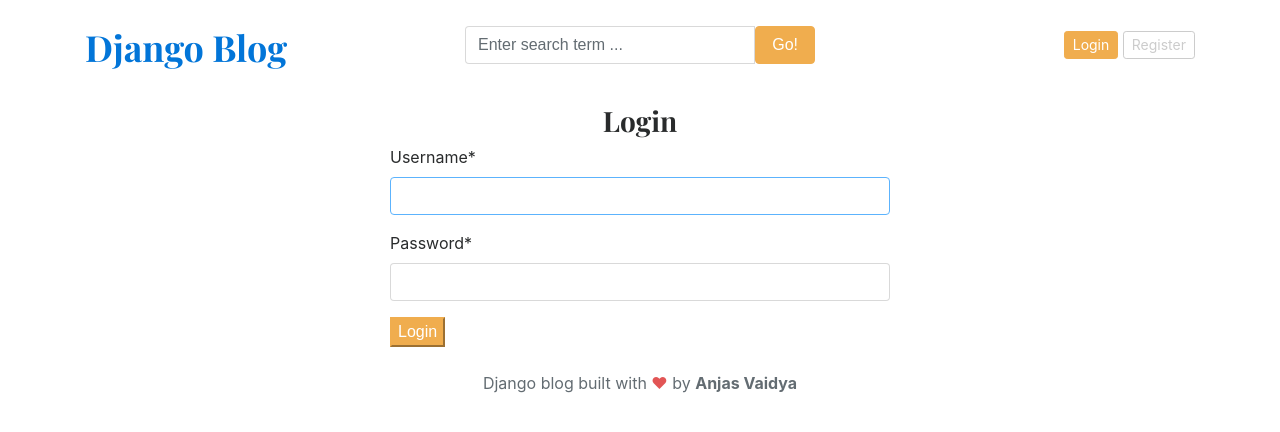
After one commit to Anjas2005/django-blog, a Django app: page /login/ in a window 1280 px wide. The commit adds this page. Shown: the top 432 px of the page. Run offline with Django 5.2, Linux system fonts and the light colour scheme; data that the repository does not hold is empty; some libraries are stand-ins or nearby versions.

Commit message:
registration and login functionality

```diff
--- a/blog_main/settings.py
+++ b/blog_main/settings.py
@@ -39,6 +39,8 @@ INSTALLED_APPS = [
     "django.contrib.staticfiles",
     "blogs",
     "assignments",
+    "crispy_forms",
+    "crispy_bootstrap4",
 ]
 
 MIDDLEWARE = [
@@ -126,3 +128,5 @@ STATICFILES_DIRS = [
 
 MEDIA_URL = "/media/"
 MEDIA_ROOT = BASE_DIR / "media"
+
+CRISPY_TEMPLATE_PACK = "bootstrap4"
--- a/blog_main/urls.py
+++ b/blog_main/urls.py
@@ -27,7 +27,11 @@ urlpatterns = [
     path("admin/", admin.site.urls),
     path("", views.home, name="home"),
     path("category/", include("blogs.urls")),
-    path("<slug:slug>/", BlogsView.blogs, name="blogs"),
+    path("blogs/<slug:slug>/", BlogsView.blogs, name="blogs"),
     # Search EndPoint
     path("blog/search/", BlogsView.search, name="search"),
+    # Registration Pattern
+    path("register/", views.register, name="register"),
+    path('login/', views.login, name='login'),
+    path('logout/',views.logout, name='logout'),
 ] + static(settings.MEDIA_URL, document_root=settings.MEDIA_ROOT)
--- a/blog_main/views.py
+++ b/blog_main/views.py
@@ -1,7 +1,9 @@
-from django.shortcuts import render
-
+from django.contrib import auth
+from django.contrib.auth.forms import AuthenticationForm
+from django.shortcuts import redirect, render
 from blogs.models import Blog, Category
 from assignments.models import About
+from .forms import RegistrationForm
 
 
 def home(request):
@@ -22,3 +24,42 @@ def home(request):
         "about": about,
     }
     return render(request, "home.html", context)
+
+
+#  email:test@gmail.com user: test@123 pass=Pass@123
+def register(request):
+    if request.method == "POST":
+        form = RegistrationForm(request.POST)
+        if form.is_valid():
+            form.save()
+            return redirect("register")
+        else:
+            print(form.errors)
+    else:
+        form = RegistrationForm()
+    context = {
+        "form": form,
+    }
+    return render(request, "register.html", context)
+
+
+def login(request):
+    if request.method == "POST":
+        form = AuthenticationForm(request, request.POST)
+        if form.is_valid():
+            username = form.cleaned_data["username"]
+            password = form.cleaned_data["password"]
+
+            user = auth.authenticate(username=username, password=password)
+            if user is not None:
+                auth.login(request, user)
+            return redirect("home")
+    form = AuthenticationForm()
+    context = {
+        "form": form,
+    }
+    return render(request, "login.html", context)
+
+def logout(request):
+    auth.logout(request)
+    return redirect('home')
--- a/templates/base.html
+++ b/templates/base.html
@@ -37,8 +37,14 @@
                         </form>
                     </div>
                     <div class="col-4 d-flex justify-content-end align-items-center">
-                        <a class="btn btn-sm btn-warning" href="#">Sign In</a> &nbsp;
-                        <a class="btn btn-sm btn-outline-secondary" href="#">Register</a>
+                        {% if not user.is_authenticated %}
+                            <a class="btn btn-sm btn-warning" href="{% url 'login' %}">Login</a> &nbsp;
+                            <a class="btn btn-sm btn-outline-secondary" href="{% url 'register' %}">Register</a>
+                        {% else %}
+                            <span>You are logged in as {{ user }}</span>
+                            &emsp;
+                            <span><a href="{% url "logout" %}">Logout</a></span>
+                        {% endif %}
                     </div>
                 </div>
             </header>
--- /dev/null
+++ b/templates/login.html
@@ -0,0 +1,10 @@
+{% extends "base.html" %}
+{% block content %}
+    {% load crispy_forms_tags %}
+    <h3 class="text-center">Login</h3>
+    <form action="{% url "login" %}" method="POST" style="width: 500px; margin: auto;">
+        {% csrf_token %}
+        {{ form | crispy }}
+        <button type="submit" class="btn-warning">Login</button>
+    </form>
+{% endblock %}
```
Also changed, not shown: blog_main/forms.py (added, +8 -0 lines), templates/register.html (added, +10 -0 lines).
